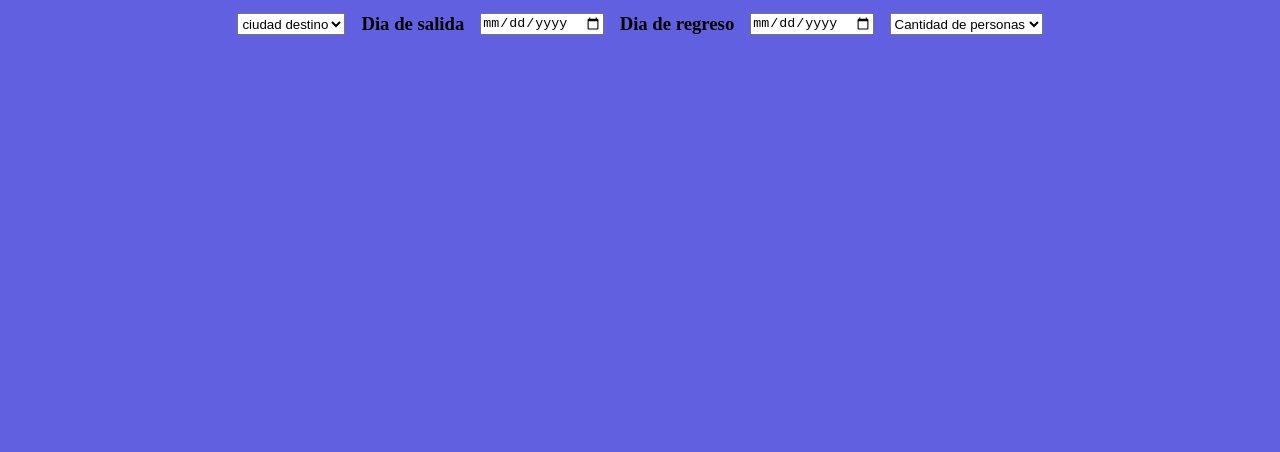
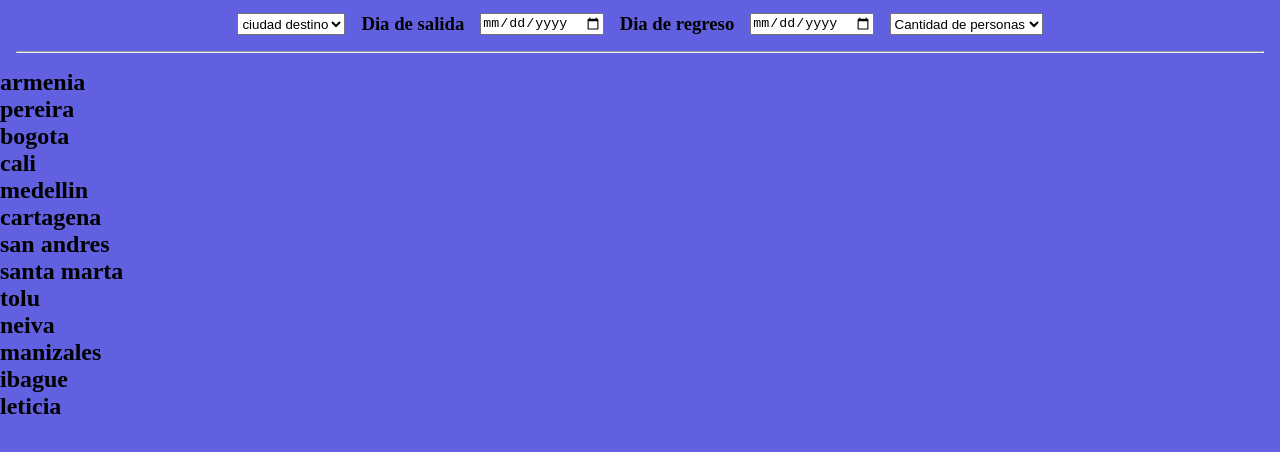
Before and after one commit to CCMGzowwii/entregable, a plain HTML site: page index.html in a window 1280 px wide. Shown: the part 78-530 px from the top of the page. Drawn offline with Linux system fonts and the light colour scheme.

Commit message:
cambio clases section

```diff
--- a/index.html
+++ b/index.html
@@ -53,44 +53,46 @@
             <option>3</option>
             <option>4</option>
             <option>5</option>
-
-    <section>
+        </select>
+        </section>
+        <hr>
+    <section class="cities">
         <h2>armenia</h2>
     </section>
-    <section>
+    <section class="cities">
         <h2>pereira</h2>
     </section>
-    <section>
+    <section class="cities">
         <h2>bogota</h2>
     </section>
-    <section>
+    <section class="cities">
         <h2>cali</h2>
     </section>
-    <section>
+    <section class="cities">
         <h2>medellin</h2>
     </section>
-    <section>
+    <section class="cities">
         <h2>cartagena</h2>
     </section>
-    <section>
+    <section class="cities">
         <h2>san andres</h2>
     </section>
-    <section>
+    <section class="cities">
         <h2>santa marta</h2>
     </section>
-    <section>
+    <section class="cities">
         <h2>tolu</h2>
     </section>
-    <section>
+    <section class="cities">
         <h2>neiva</h2>
     </section>
-    <section>
+    <section class="cities">
         <h2>manizales</h2>
     </section>
-    <section>
+    <section class="cities">
         <h2>ibague</h2>
     </section>
-    <section>
+    <section class="cities">
         <h2>leticia</h2>
     </section>
 </section>
--- a/style.css
+++ b/style.css
@@ -44,3 +44,6 @@ a{
     padding: .5rem;
     background-color: blue;
 }
+hr{
+    margin: 1rem;
+}
```
